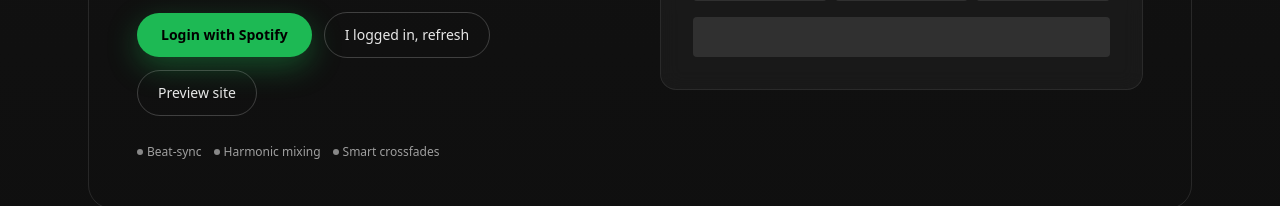
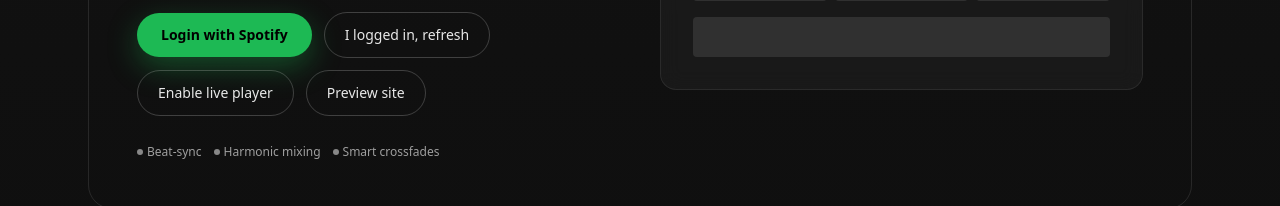
Before and after one commit to RhyChaw/DJai, a Next.js app in the folder apps/frontend/: page / in a window 1280 px wide. Both pictures are taken after a click on the button "Preview site". Shown: the part 392-598 px from the top of the page. Built offline with nearby package versions, Linux system fonts and the light colour scheme; no server answers.

Commit message:
feat(player): integrate Spotify Web Playback SDK (enable player, transfer, play selection)

```diff
--- a/apps/frontend/src/app/page.tsx
+++ b/apps/frontend/src/app/page.tsx
@@ -1,6 +1,18 @@
 "use client";
 
 import { useEffect, useMemo, useState } from "react";
+
+declare global {
+	interface Window {
+		Spotify?: {
+			Player: new (options: { name: string; getOAuthToken: (cb: (t: string) => void) => void; volume?: number }) => {
+				addListener: (event: string, cb: (payload: unknown) => void) => void;
+				connect: () => Promise<boolean>;
+			};
+		};
+		onSpotifyWebPlaybackSDKReady?: () => void;
+	}
+}
 
 type SpotifyImage = { url: string; width?: number; height?: number };
 type SpotifyUser = { display_name?: string; images?: SpotifyImage[] };
@@ -53,7 +65,6 @@
 	const [playlists, setPlaylists] = useState<SpotifyPlaylist[] | null>(null);
 	const [loading, setLoading] = useState(false);
 	const [error, setError] = useState<string | null>(null);
-	const [isPreview, setIsPreview] = useState(false);
 
 	const [tracks, setTracks] = useState<PlaylistTrack[] | null>(null);
 	const [fromTrack, setFromTrack] = useState<PlaylistTrack | null>(null);
@@ -61,6 +72,8 @@
 	const [plan, setPlan] = useState<TransitionPlan | null>(null);
 	const [planning, setPlanning] = useState(false);
 	const [exporting, setExporting] = useState(false);
+	const [deviceId, setDeviceId] = useState<string | null>(null);
+	const [playerReady, setPlayerReady] = useState(false);
 
 	async function apiGet<T>(path: string): Promise<T> {
 		const res = await fetch(`${API_BASE}${path}`, {
@@ -107,7 +120,6 @@
 	};
 
 	const handlePreview = () => {
-		setIsPreview(true);
 		setUser({ display_name: "DJAi Preview" });
 		setPlaylists([
 			{ id: "p1", name: "Hype Starters", images: [], tracks: { total: 18 } },
@@ -224,6 +236,60 @@
 
 	const loginHref = `${API_BASE}/auth/login`;
 
+	// Web Playback SDK loader and init
+	useEffect(() => {
+		if (window.onSpotifyWebPlaybackSDKReady) return;
+		const script = document.createElement("script");
+		script.src = "https://sdk.scdn.co/spotify-player.js";
+		script.async = true;
+		(document.body || document.head).appendChild(script);
+		window.onSpotifyWebPlaybackSDKReady = () => {
+			setPlayerReady(true);
+		};
+	}, []);
+
+	const enablePlayer = async () => {
+		try {
+			const tokenRes = await fetch(`${API_BASE}/player/token`, { credentials: "include" });
+			if (!tokenRes.ok) throw new Error(await tokenRes.text());
+			const { access_token } = await tokenRes.json();
+			const Spotify = window.Spotify;
+			if (!Spotify || !Spotify.Player) throw new Error("SDK not ready");
+			const player = new Spotify.Player({
+				name: "DJAi Player",
+				getOAuthToken: (cb: (t: string) => void) => cb(access_token),
+				volume: 0.8,
+			});
+			player.addListener("ready", (payload: unknown) => {
+				const { device_id } = payload as { device_id: string };
+				setDeviceId(device_id);
+				(void (async () => {
+					await fetch(`${API_BASE}/player/transfer`, {
+						method: "POST",
+						credentials: "include",
+						headers: { "Content-Type": "application/json" },
+						body: JSON.stringify({ device_id }),
+					});
+				})());
+			});
+			player.addListener("initialization_error", (p: unknown) => {
+				const { message } = p as { message: string };
+				console.error(message);
+			});
+			player.addListener("authentication_error", (p: unknown) => {
+				const { message } = p as { message: string };
+				console.error(message);
+			});
+			player.addListener("account_error", (p: unknown) => {
+				const { message } = p as { message: string };
+				console.error(message);
+			});
+			player.connect();
+		} catch (e) {
+			console.error(e);
+		}
+	};
+
 	const crossfadeView = useMemo(() => {
 		if (!plan || !fromTrack || !toTrack) return null;
 		const total = plan.from.duration + plan.to.start + plan.to.duration;
@@ -284,6 +350,13 @@
 								>
 									I logged in, refresh
 								</button>
+								<button
+									className="rounded-full border border-white/20 px-5 py-3 text-sm text-white/90 hover:bg-white/5"
+									onClick={enablePlayer}
+								disabled={!playerReady}
+							>
+								Enable live player
+							</button>
 								<button
 									className="rounded-full border border-white/20 px-5 py-3 text-sm text-white/90 hover:bg-white/5"
 									onClick={handlePreview}
@@ -412,6 +485,23 @@
 										{planning ? "Planning…" : "Plan transition"}
 									</button>
 									<button
+										disabled={!deviceId || !fromTrack}
+										onClick={async () => {
+											if (!fromTrack) return;
+											await fetch(`${API_BASE}/player/play`, {
+												method: "PUT",
+												credentials: "include",
+												headers: { "Content-Type": "application/json" },
+												body: JSON.stringify({ uris: [`spotify:track:${fromTrack.id}`] }),
+											});
+										}}
+										className={`rounded-full px-5 py-2 text-sm font-medium border ${
+											deviceId && fromTrack ? "border-white/20 hover:bg-white/5" : "border-white/10 text-white/60 cursor-not-allowed"
+										}`}
+									>
+										Play selection (live)
+									</button>
+									<button
 										disabled={!canExport || exporting}
 										onClick={handleExport}
 										className={`rounded-full px-5 py-2 text-sm font-medium border ${
```
